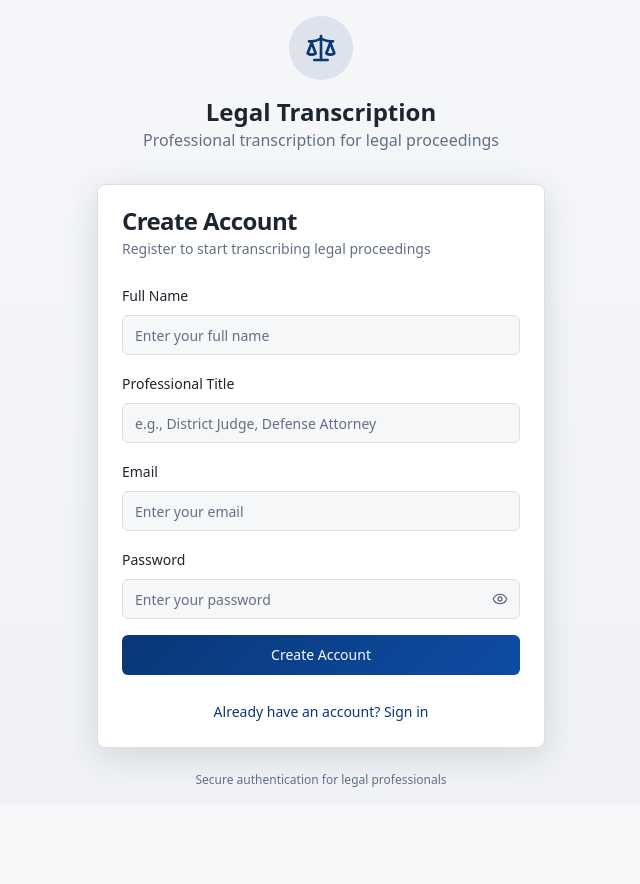
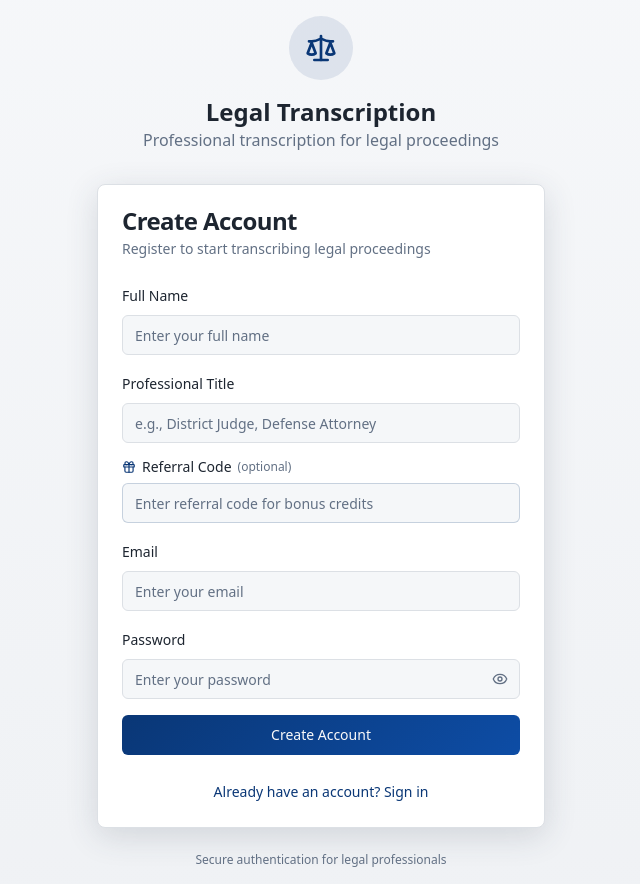
Before and after one commit to ogutuwiki/legal-echo-transcribe, a React (Vite) app: page /auth in a window 1280 px wide. Both pictures are taken after a click on the button "Don't have an account? Sign up". Shown: the whole page, without its empty margins (319-959 px from the left). Before the commit the page ends 804 px from the top, so only its background shows below. Built offline with nearby package versions, Linux system fonts and the light colour scheme.

Commit message:
Added affiliate referral feature
Co-authored-by: ogutuwiki <212513613+ogutuwiki@users.noreply.github.com>

```diff
--- a/src/pages/Auth.tsx
+++ b/src/pages/Auth.tsx
@@ -157,6 +157,27 @@ const Auth = () => {
                       required
                     />
                   </div>
+                  <div className="space-y-2">
+                    <Label htmlFor="referralCode" className="flex items-center gap-1.5">
+                      <Gift className="h-3.5 w-3.5 text-primary" />
+                      Referral Code
+                      <span className="text-xs text-muted-foreground">(optional)</span>
+                    </Label>
+                    <Input
+                      id="referralCode"
+                      type="text"
+                      value={referralCode}
+                      onChange={(e) => setReferralCode(e.target.value)}
+                      placeholder="Enter referral code for bonus credits"
+                      className="border-primary/20 focus:border-primary"
+                    />
+                    {referralCode && (
+                      <p className="text-xs text-emerald-600 flex items-center gap-1">
+                        <Gift className="h-3 w-3" />
+                        You'll receive 3 bonus credits on signup!
+                      </p>
+                    )}
+                  </div>
                 </>
               )}
 
```
